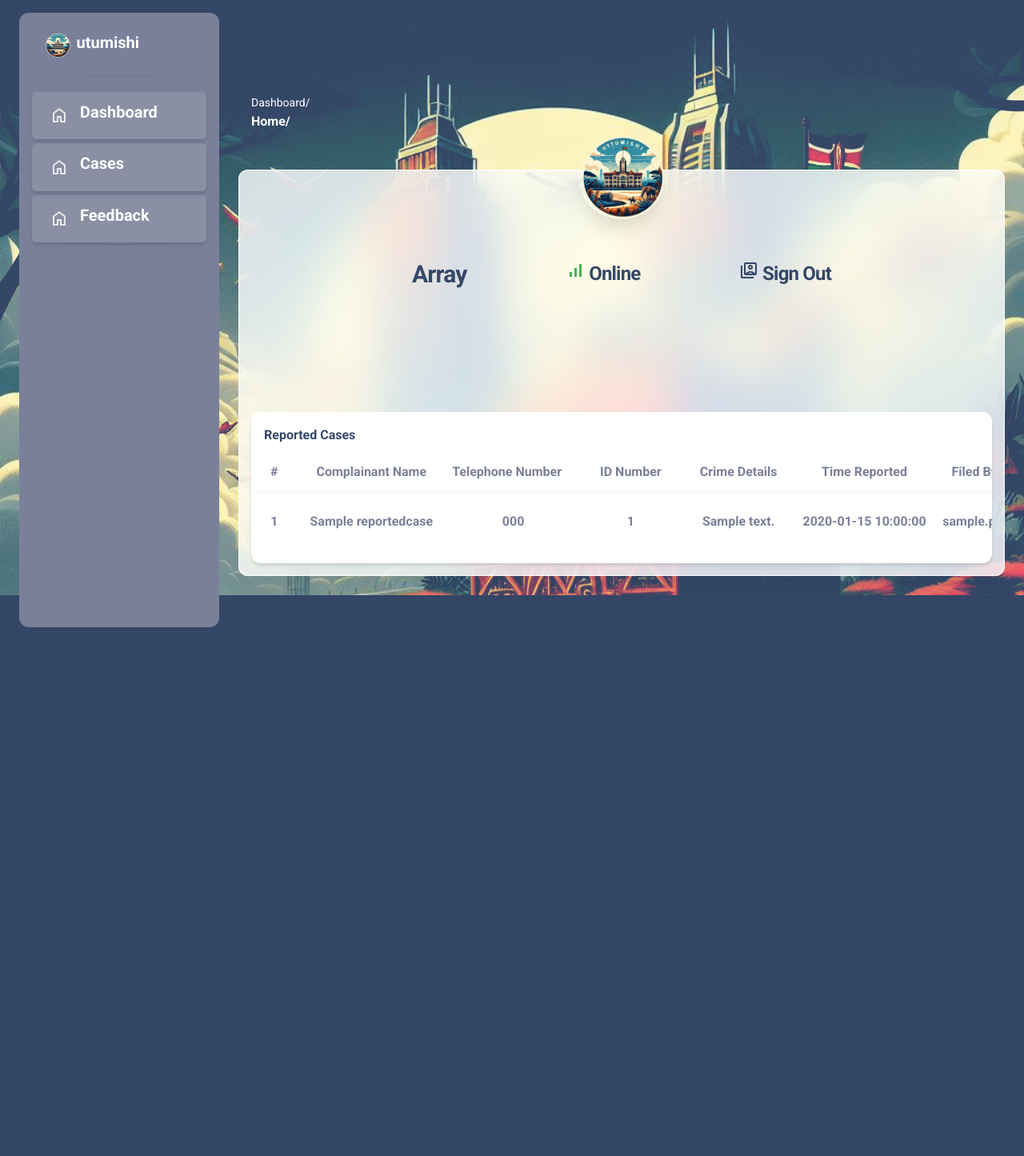
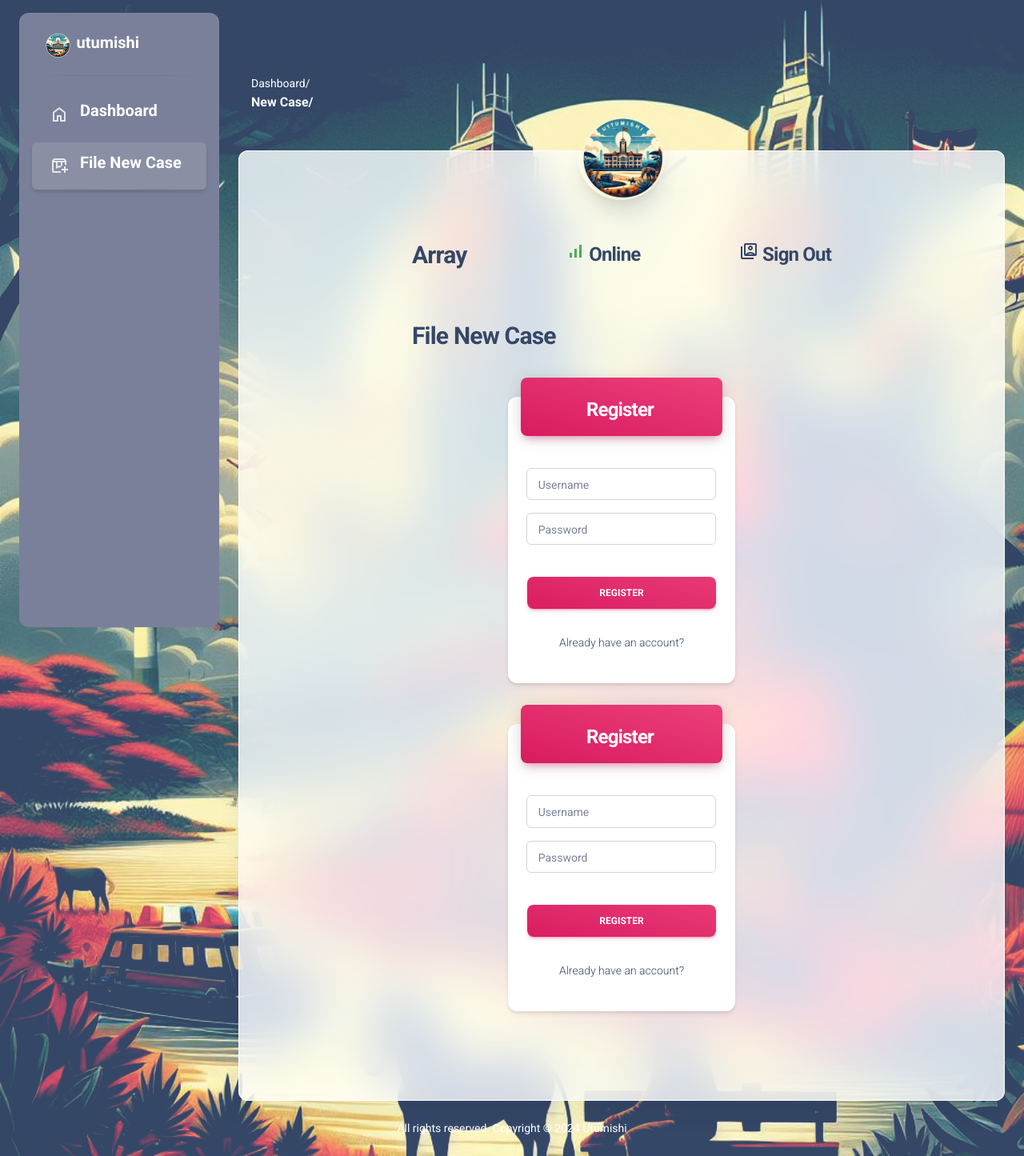
Before and after one commit to iamnotnato/Utumishi, a PHP site: page /app/dashboard/createuser in a window 1280 px wide. Shown: the whole page at 80% size. Before the commit the page ends 784 px from the top, so only its background shows below. Run offline with PHP 8.4, Linux system fonts and the light colour scheme; the visitor is signed in with stand-in values (Sample User, id 1); tables that the repository leaves empty or names only in its code hold one stand-in row (values such as "Sample post").

Commit message:
fix : minor fixes

```diff
--- a/app/dashboard/createuser.php
+++ b/app/dashboard/createuser.php
@@ -54,7 +54,7 @@ else
  <i class="fas fa-times p-3 cursor-pointer text-secondary position-absolute end-0 top-0 d-none d-xl-none" aria-hidden="true" id="iconSidenav"></i>
 <a class="navbar-brand m-0" href="" target="_blank">
 <img src="../images/logo.png" class="navbar-brand-images h-100" alt="main_logo">
-<span class="ms-1 h5 text-white"> utumishi </span>
+<span class="ms-1 h5 text-white">utumishi</span>
 </a>
 </div>
 
@@ -63,7 +63,7 @@ else
   <ul class="navbar-nav">
 
 <li class="nav-item">
-<a class="nav-link active" href="home">
+<a class="nav-link" href="home">
  <div class="icon icon-shape icon-sm border-radius-md text-center me-2 d-flex align-items-start justify-content-center">
   <i class="material-symbols-outlined ms-1" style="font-size: 24px;">home</i>
 </div>
@@ -73,21 +73,11 @@ else
 
 
 <li class="nav-item">
-<a class="nav-link active" href="home">
+<a class="nav-link active" href="newcases">
  <div class="icon icon-shape icon-sm border-radius-md text-center me-2 d-flex align-items-start justify-content-center">
-  <i class="material-symbols-outlined ms-1" style="font-size: 24px;">home</i>
+  <i class="material-symbols-outlined ms-1" style="font-size: 24px;">box_add</i>
 </div>
-  <span class="ms-1 h5 text-white">Cases</span>
-</a>
-</li>
-
-
-<li class="nav-item">
-<a class="nav-link active" href="home">
- <div class="icon icon-shape icon-sm border-radius-md text-center me-2 d-flex align-items-start justify-content-center">
-  <i class="material-symbols-outlined ms-1" style="font-size: 24px;">home</i>
-</div>
-  <span class="ms-1 h5 text-white">Feedback</span>
+  <span class="ms-1 h5 text-white">File New Case</span>
 </a>
 </li>
 
@@ -100,7 +90,7 @@ else
 </aside>
 
 
-<main class="main-content position-relative border-radius-lg ">
+  <main class="main-content position-relative border-radius-lg ">
     <!-- Navbar -->
     <nav class="navbar navbar-main navbar-expand-lg px-0 mx-4 shadow-none border-radius-xl " id="navbarBlur" data-scroll="false">
       <div class="container-fluid py-1 px-3">
@@ -108,7 +98,7 @@ else
           <ol class="breadcrumb bg-transparent mb-0 pb-0 pt-1 px-0 me-sm-6 me-5">
             <li class="breadcrumb-item text-sm text-white active" aria-current="page">Dashboard/</li>
           </ol>
-          <h6 class="font-weight-bolder text-white mb-0">Home/</h6>
+          <h6 class="font-weight-bolder text-white mb-0">New Case/</h6>
         </nav>
         <div class="collapse navbar-collapse mt-sm-0 mt-2 me-md-0 me-sm-4" id="navbar">
           <div class="ms-md-auto pe-md-3 d-flex align-items-center">
@@ -156,10 +146,183 @@ else
                  <a href="logout" class="mb-0 h4"> <i class="material-symbols-outlined ms-1" style="font-size: 24px;">switch_account</i> Sign Out</a>
                </div>
 
-</div>
+                </div>
+
+
+                <br>
+                <br>
+                <div class="d-flex justify-content-between align-items-center mb-2">
+                  <h3 class="mb-0">File New Case</h3>
+                </div>
 
               </div>
+
+
+
+
+
             </div>
+
+
+            <div class="row">
+                <div class="col-lg-4 col-md-8 col-12 mx-auto">
+                    <div class="card z-index-0 fadeIn3 fadeInBottom">
+                        <div class="card-header p-0 position-relative mt-n4 mx-3 z-index-2">
+                            <div class="bg-gradient-primary shadow-primary border-radius-lg py-3 pe-1">
+                                <h4 class="text-white font-weight-bolder text-center mt-2 mb-0">Register</h4>
+
+                            </div>
+                        </div>
+                        <div class="card-body">
+                            <form role="form" action="" method="post" class="text-start">
+                                <div class="input-group input-group-outline my-3">
+                                    <label class="form-label">Username</label>
+                                    <input type="text" class="form-control" name="user">
+                                </div>
+                                <div class="input-group input-group-outline mb-3">
+                                    <label class="form-label">Password</label>
+                                    <input type="password" class="form-control" name="pass">
+                                </div>
+
+                                <div class="text-center">
+                                    <button type="submit" value="Login" name="submit" class="btn bg-gradient-primary w-100 my-4 mb-2">Register</button>
+                                </div>
+                                <p class="mt-4 text-sm text-center"><a href="sign-in.php">
+                                    Already have an account?
+                                  </a>
+                                </p>
+                            </form>
+<?php
+date_default_timezone_set('Africa/Nairobi');
+
+if(isset($_POST['submit'])){
+  if(!empty($_POST['user']) && !empty($_POST['pass'])){
+    $user = $_POST['user'];
+    $pass = $_POST['pass'];
+    $logon = date("Y-m-d H:i:s");
+    $conn = new mysqli('localhost', 'root', '') or die(mysqli_error());
+    $db = mysqli_select_db($conn, 'utumishi') or die("DB Error");
+
+    $query = mysqli_query($conn, "SELECT * FROM tm WHERE user='".$user."'");
+    $numrows = mysqli_num_rows($query);
+    if($numrows  == 0) {
+        $salted = "45sdsdaddjabdabda".$pass."adadavjdvuaudy";
+        $hashed = hash('murmur3f',$salted);
+      $sql = "INSERT INTO tm(user,pass,logon) VALUES('$user','$hashed','$logon')";
+      $result = mysqli_query($conn, $sql);
+      if($result){
+        ?>
+      <script>
+      alert('Your account has been successfully created. Proceed to Login');
+    </script>
+    <?php
+    echo '<script>window.location="index.php"</script>';
+      }
+      else{
+        echo "Failed to create account";
+      }
+    }
+    else{
+      echo "That username already exists. Please choose another";
+    }
+  }
+  else{
+    ?>
+    <script>
+      alert('Fields cannot be left blank');
+    </script>
+    <?php
+  }
+}
+?>
+   </div>
+                    </div>
+                </div>
+            </div>
+
+
+            <br>
+            <br>
+
+
+
+            <div class="row">
+                <div class="col-lg-4 col-md-8 col-12 mx-auto">
+                    <div class="card z-index-0 fadeIn3 fadeInBottom">
+                        <div class="card-header p-0 position-relative mt-n4 mx-3 z-index-2">
+                            <div class="bg-gradient-primary shadow-primary border-radius-lg py-3 pe-1">
+                                <h4 class="text-white font-weight-bolder text-center mt-2 mb-0">Register</h4>
+
+                            </div>
+                        </div>
+                        <div class="card-body">
+                            <form role="form" action="" method="post" class="text-start">
+                                <div class="input-group input-group-outline my-3">
+                                    <label class="form-label">Username</label>
+                                    <input type="text" class="form-control" name="user">
+                                </div>
+                                <div class="input-group input-group-outline mb-3">
+                                    <label class="form-label">Password</label>
+                                    <input type="password" class="form-control" name="pass">
+                                </div>
+
+                                <div class="text-center">
+                                    <button type="submit" value="Login" name="submit" class="btn bg-gradient-primary w-100 my-4 mb-2">Register</button>
+                                </div>
+                                <p class="mt-4 text-sm text-center"><a href="sign-in.php">
+                                    Already have an account?
+                                  </a>
+                                </p>
+                            </form>
+<?php
+date_default_timezone_set('Africa/Nairobi');
+
+if(isset($_POST['submit'])){
+  if(!empty($_POST['user']) && !empty($_POST['pass'])){
+    $user = $_POST['user'];
+    $pass = $_POST['pass'];
+    $logon = date("Y-m-d H:i:s");
+    $conn = new mysqli('localhost', 'root', '') or die(mysqli_error());
+    $db = mysqli_select_db($conn, 'utumishi') or die("DB Error");
+
+    $query = mysqli_query($conn, "SELECT * FROM tm WHERE user='".$user."'");
+    $numrows = mysqli_num_rows($query);
+    if($numrows  == 0) {
+        $salted = "45sdsdaddjabdabda".$pass."adadavjdvuaudy";
+        $hashed = hash('murmur3f',$salted);
+      $sql = "INSERT INTO tm(user,pass,logon) VALUES('$user','$hashed','$logon')";
+      $result = mysqli_query($conn, $sql);
+      if($result){
+        ?>
+      <script>
+      alert('Your account has been successfully created. Proceed to Login');
+    </script>
+    <?php
+    echo '<script>window.location="index.php"</script>';
+      }
+      else{
+        echo "Failed to create account";
+      }
+    }
+    else{
+      echo "That username already exists. Please choose another";
+    }
+  }
+  else{
+    ?>
+    <script>
+      alert('Fields cannot be left blank');
+    </script>
+    <?php
+  }
+}
+?>
+   </div>
+                    </div>
+                </div>
+            </div>
+
+
 
           </div>
         </div>
@@ -168,82 +331,8 @@ else
     <!-- END Testimonials w/ user image & text & info -->
     <!-- START Blogs w/ 4 cards w/ image & text & link -->
 
-        <!-- START Blogs w/ 4 cards w/ image & text & link -->
-        <div class="col-lg-12 mb-lg-0 mb-4">
-          <div class="card ">
-            <div class="card-header pb-0 p-3">
-              <div class="d-flex justify-content-between">
-                <h6 class="mb-2">Reported Cases</h6>
-              </div>
-            </div>
-            <div class="table-responsive">
-              <table class="table align-items-center ">
-              <thead>
-                    <tr>
-                    <th class="font-weight-bold mb-0 align-middle text-center">#</th>
-                      <th class="font-weight-bold mb-0 align-middle text-center">Complainant Name</th>
-                      <th class="font-weight-bold mb-0 align-middle text-center ps-2">Telephone Number</th>
-                      <th class="text-center font-weight-bold mb-0 align-middle text-center">ID Number</th>
-                      <th class="text-center font-weight-bold mb-0 align-middle text-center">Crime Details</th>
-                      <th class="text-center font-weight-bold mb-0 align-middle text-center">Time Reported</th>
-                      <th class="text-center font-weight-bold mb-0 align-middle text-center">Filed By:</th>
-                      <th class="text-secondary opacity-7"></th>
-                    </tr>
-                  </thead>
-              <div class="d-flex flex-column justify-content-center">
-                        <?php
-                    $query = "SELECT * FROM reportedcases ORDER BY id ASC";
-                    $result = mysqli_query($connect, $query);
-                    if(mysqli_num_rows($result) > 0)
-                    {
-                      while ($row = mysqli_fetch_array($result)) {
-                        ?>
-
-                      <tr>
-                        <td class="font-weight-bold mb-0 align-middle text-center"><?php echo $row["id"]; ?></td>
-                        <td class="font-weight-bold mb-0 align-middle text-center"><?php echo $row["namecomplainant"]; ?></td>
-                        <td class="font-weight-bold mb-0 align-middle text-center"><?php echo $row["telephonenumber"]; ?></td>
-                        <td class="font-weight-bold mb-0 align-middle text-center"><?php echo $row["idnumber"]; ?> </td>
-                        <td class="font-weight-bold mb-0 align-middle text-center"><?php echo $row["crimedetails"]; ?> </td>
-                        <td class="font-weight-bold mb-0 align-middle text-center"><?php echo $row["timereported"]; ?> </td>
-                        <td class="font-weight-bold mb-0 align-middle text-center"><?php echo $row["filedby"]; ?> </td>
-                        <td><input type="button" class="btn btn-danger"
-                        onclick="deleteme(<?php echo $row['id']; ?>)" name="Delete" value="Delete"></td>
-                      </tr>
-
-                      <?php
-                    }
-}
-                      ?>
-                    </tr>
-                  </tbody>
-                </table>
-
-                <script language="javascript">
-  function deleteme(delid)
-  {
-    if(confirm("Do you want to delete this record?")){
-      window.location.href='deleterecord.php?del_id=' +delid+'';
-      return true;
-    }
-  }
-</script>
-              </div>
-              </table>
-            </div>
-          </div>
-        </div>
-
     <!-- END Blogs w/ 4 cards w/ image & text & link -->
     <!-- END Blogs w/ 4 cards w/ image & text & link -->
-  </div>
-
-
-
-
-
-           </div>
-  </div>
 
   </main>
 
@@ -264,6 +353,7 @@ else
       </div>
     </div>
   </footer>
+
   !--   Core JS Files   -->
 <script src="../js/core/popper.min.js" type="text/javascript"></script>
 <script src="../js/core/bootstrap.min.js" type="text/javascript"></script>
--- a/app/dashboard/home.php
+++ b/app/dashboard/home.php
@@ -240,6 +240,9 @@ else
 
           </div>
           <br>
+          <br>
+          <br>
+          <br>
 
           <div class="col-lg-12 mb-lg-0 mb-4">
           <div class="card ">
```
Also changed, not shown: app/home.php (+1 -32 lines), app/newcases.php (+2 -33 lines).
